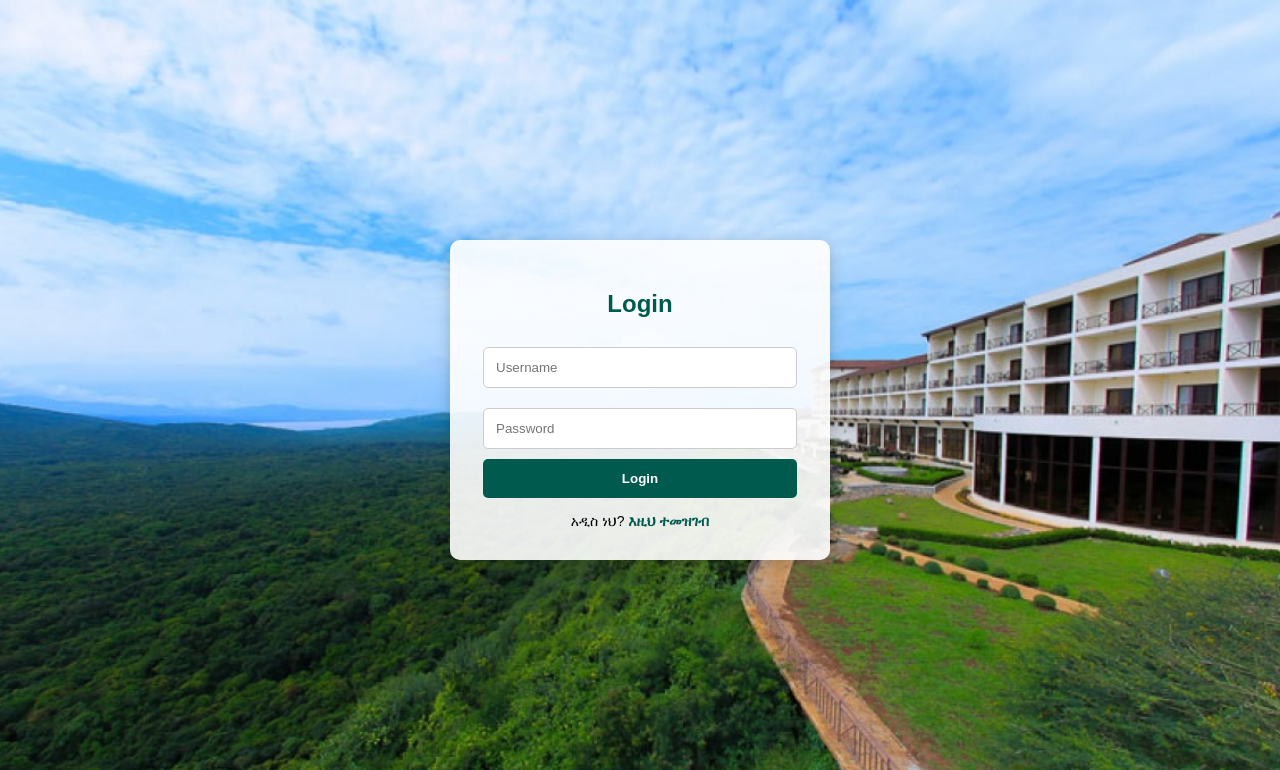
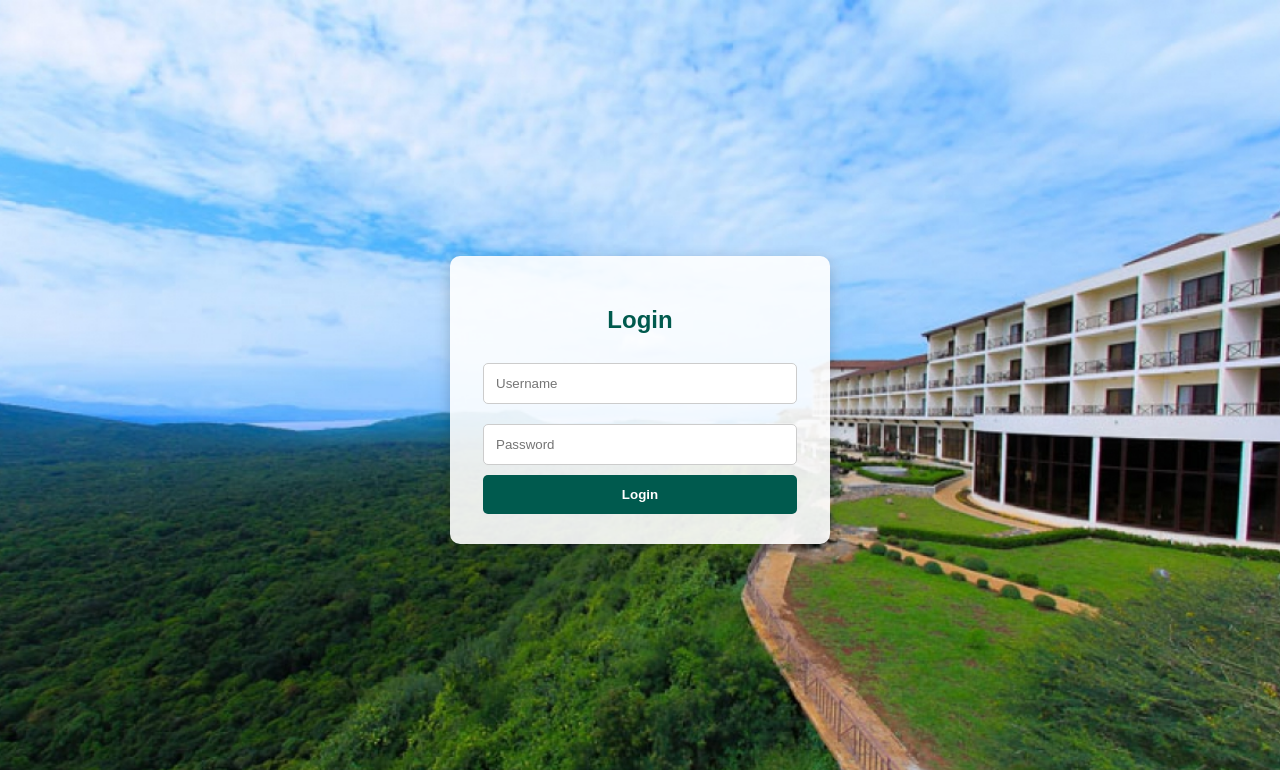
Before and after one commit to CherinetGama/cloud-chat-app, a Flask app: page /login in a window 1280 px wide. Shown: the top 770 px of the page. Run offline with Flask 3, Linux system fonts and the light colour scheme.

Commit message:
Update login.html

```diff
--- a/templates/login.html
+++ b/templates/login.html
@@ -7,22 +7,17 @@
         .container { background: rgba(255,255,255,0.9); padding: 30px; border-radius: 10px; text-align: center; width: 320px; box-shadow: 0 4px 15px rgba(0,0,0,0.2); }
         input { width: 90%; padding: 12px; margin: 10px 0; border-radius: 5px; border: 1px solid #ccc; }
         button { width: 98%; padding: 12px; background: #005a4e; color: white; border: none; border-radius: 5px; cursor: pointer; font-weight: bold; }
-        .reg-link { margin-top: 15px; font-size: 14px; }
-        a { color: #005a4e; text-decoration: none; font-weight: bold; }
     </style>
 </head>
 <body>
     <div class="container">
         <h2 style="color:#005a4e">Login</h2>
-        {% with messages = get_flashed_messages() %}{% if messages %}{% for m in messages %}<p style="color:red">{{m}}</p>{% endfor %}{% endif %}{% endwith %}
+        {% with messages = get_flashed_messages() %}{% if messages %}{% for m in messages %}<p style="color:red; font-size: 14px;">{{m}}</p>{% endfor %}{% endif %}{% endwith %}
         <form method="POST">
             <input type="text" name="username" placeholder="Username" required>
             <input type="password" name="password" placeholder="Password" required>
             <button type="submit">Login</button>
         </form>
-        <div class="reg-link">
-            አዲስ ነህ? <a href="{{ url_for('register') }}">እዚህ ተመዝገብ</a>
-        </div>
     </div>
 </body>
 </html>
```
